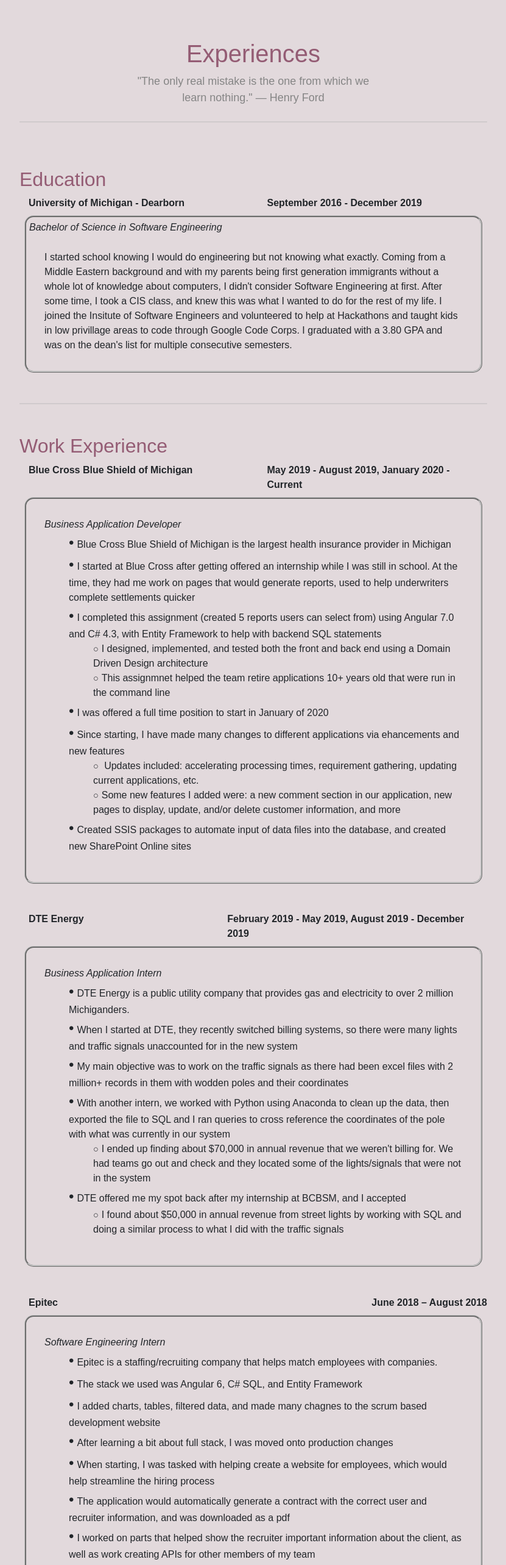
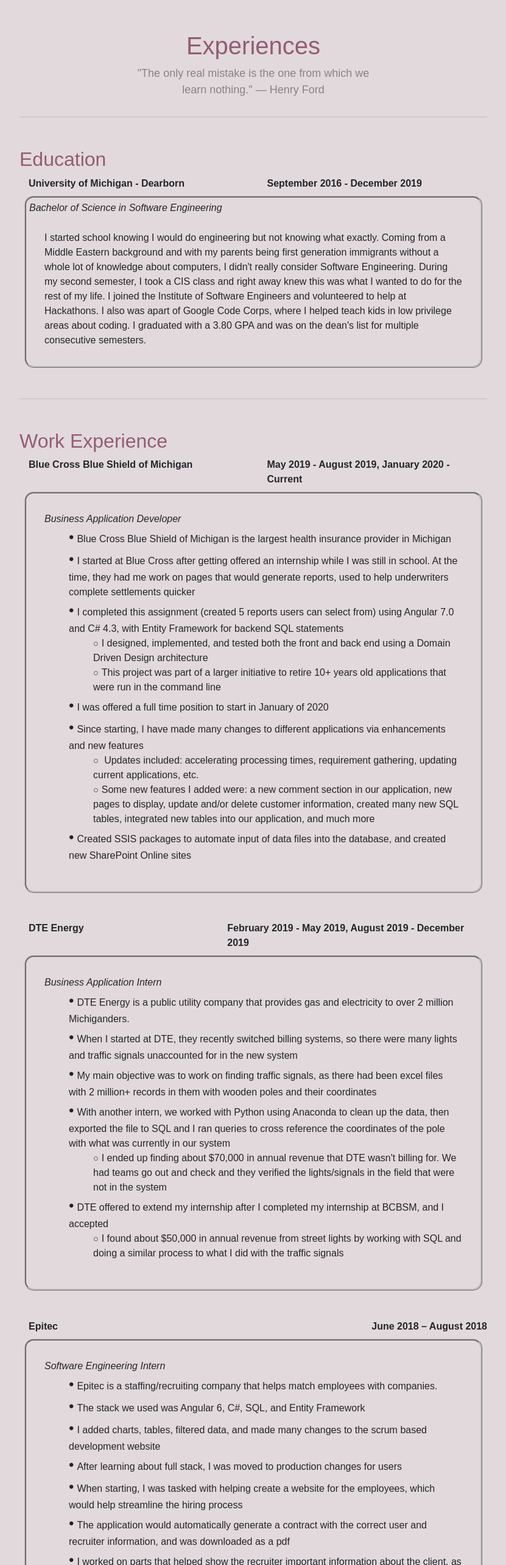
Before and after one commit to yjeafar/yjeafar.github.io, a React (Create React App) app: page /experiences in a window 1280 px wide. Shown: the top 2566 px of the page at 61% size, without its empty margins (224-1055 px from the left). Built offline with nearby package versions, Linux system fonts and the light colour scheme.

Commit message:
Fixed some spelling and styling
Reworded some things and fixed spelling for others

```diff
--- a/src/App.css
+++ b/src/App.css
@@ -19,8 +19,8 @@
   color: silver;
   background-color: silver;
   height: 1px;
-  margin-top: 25px;
-  margin-bottom: 50px;
+  margin-top: 30px;
+  margin-bottom: 25px;
   opacity: 0.4;
   width: 100%;
 }
@@ -51,5 +51,5 @@
   width: 80%;
   max-width: 1280px;
   min-width: 280px;
-  padding: 5% 10%;
+  padding: 4% 10%;
 }
--- a/src/js/experiences.js
+++ b/src/js/experiences.js
@@ -54,10 +54,10 @@
             </Row>
             <div className="experienceContainer" >
               I started school knowing I would do engineering but not knowing what exactly. Coming from a Middle Eastern background and with my
-              parents being first generation immigrants without a whole lot of knowledge about computers, I didn't consider Software Engineering
-              at first. After some time, I took a CIS class, and knew this was what I wanted to do for the rest of my life. I joined the Insitute
-              of Software Engineers and volunteered to help at Hackathons and taught kids in low privillage areas to code through Google Code Corps.
-              I graduated with a 3.80 GPA and was on the dean's list for multiple consecutive semesters.
+              parents being first generation immigrants without a whole lot of knowledge about computers, I didn't really consider Software Engineering.
+              During my second semester, I took a CIS class and right away knew this was what I wanted to do for the rest of my life. I joined the Institute
+              of Software Engineers and volunteered to help at Hackathons. I also was apart of Google Code Corps, where I helped teach kids in low privilege
+              areas about coding. I graduated with a 3.80 GPA and was on the dean's list for multiple consecutive semesters.
             </div>
           </Box>
           <hr className='horizontalLine' style={{ marginBottom: 25, marginTop: 50 }} />
@@ -95,13 +95,13 @@
                       reports, used to help underwriters complete settlements quicker
                   </li>
                     <li>
-                      I completed this assignment (created 5 reports users can select from) using Angular 7.0 and C# 4.3, with Entity Framework to help with backend SQL statements
+                      I completed this assignment (created 5 reports users can select from) using Angular 7.0 and C# 4.3, with Entity Framework for backend SQL statements
                     <ul>
                         <li>
                           I designed, implemented, and tested both the front and back end using a Domain Driven Design architecture
                   </li>
                         <li>
-                          This assignmnet helped the team retire applications 10+ years old that were run in the command line
+                          This project was part of a larger initiative to retire 10+ years old applications that were run in the command line
                   </li>
                       </ul>
                     </li>
@@ -109,12 +109,12 @@
                       I was offered a full time position to start in January of 2020
                   </li>
                     <li>
-                      Since starting, I have made many changes to different applications via ehancements and new features
+                      Since starting, I have made many changes to different applications via enhancements and new features
                     <ul>
                         <li> Updates included: accelerating processing times, requirement gathering, updating current applications, etc.</li>
                         <li>
-                          Some new features I added were: a new comment section in our application, new pages to display, update, and/or delete customer information,
-                          and more
+                          Some new features I added were: a new comment section in our application, new pages to display, update and/or delete customer information,
+                          created many new SQL tables, integrated new tables into our application, and much more
                       </li>
                       </ul>
                     </li>
@@ -154,21 +154,21 @@
                       unaccounted for in the new system
                   </li>
                     <li>
-                      My main objective was to work on the traffic signals as there had been excel files with 2 million+ records in them with
-                      wodden poles and their coordinates
+                      My main objective was to work on finding traffic signals, as there had been excel files with 2 million+ records in them with
+                      wooden poles and their coordinates
                   </li>
                     <li>
                       With another intern, we worked with Python using Anaconda to clean up the data, then exported the file to SQL and I ran
                       queries to cross reference the coordinates of the pole with what was currently in our system
                     <ul>
                         <li>
-                          I ended up finding about $70,000 in annual revenue that we weren't billing for. We had teams go out and check
-                          and they located some of the lights/signals that were not in the system
+                          I ended up finding about $70,000 in annual revenue that DTE wasn't billing for. We had teams go out and check
+                          and they verified the lights/signals in the field that were not in the system
                       </li>
                       </ul>
                     </li>
                     <li>
-                      DTE offered me my spot back after my internship at BCBSM, and I accepted
+                      DTE offered to extend my internship after I completed my internship at BCBSM, and I accepted
                     <ul>
                         <li>
                           I found about $50,000 in annual revenue from street lights by working with SQL and doing a similar process to what I did with the traffic signals
@@ -204,22 +204,22 @@
                       Epitec is a staffing/recruiting company that helps match employees with companies.
                   </li>
                   <li>
-                      The stack we used was Angular 6, C# SQL, and Entity Framework
+                      The stack we used was Angular 6, C#, SQL, and Entity Framework
                 </li>
                     <li>
-                      I added charts, tables, filtered data, and made many chagnes to the scrum based development website
+                      I added charts, tables, filtered data, and made many changes to the scrum based development website
                  </li>
                     <li>
-                      After learning a bit about full stack, I was moved onto production changes
+                      After learning about full stack, I was moved to production changes for users
                   </li>
                     <li>
-                      When starting, I was tasked with helping create a website for employees, which would help streamline the hiring process
+                      When starting, I was tasked with helping create a website for the employees, which would help streamline the hiring process
                   </li>
                     <li>
                       The application would automatically generate a contract with the correct user and recruiter information, and was downloaded as a pdf
                  </li>
                     <li>
-                      I worked on parts that helped show the recruiter important information about the client, as well as work creating APIs for other
+                      I worked on parts that helped show the recruiter important information about the client, as well as worked on creating APIs for other
                       members of my team
                   </li>
                     <li>
--- a/src/js/projects/onlineResume.js
+++ b/src/js/projects/onlineResume.js
@@ -14,8 +14,8 @@
       <p>
         This application that you are currently viewing was brainstormed and created by me. Of course, I went through many different designs before finally settling on
         one that I was happy with. I completed this project from scratch using React, with EmailJs for the email section in the contact me form, Material UI
-        to make it look pretty, and boostrap for fluidity. I hope you like it, if you have any questions, comments, or recommendations, please leave me a message below! I'm
-        always happy to hear feedback and to continuously improve! <span role="img" aria-label="Smiling Emoji">😄</span>
+        to make it look pretty, and Bootstrap for fluidity. I hope you like it, and if you have any questions, comments, or recommendations, please leave me a message below! I'm
+        always happy to hear feedback and continuously improve! <span role="img" aria-label="Smiling Emoji">😄</span>
       </p>
     </Box>
     </div>
--- a/src/js/projects/urlShortener.js
+++ b/src/js/projects/urlShortener.js
@@ -12,9 +12,9 @@
       </h2>
       <Box m={1} className="projectBorder">
         <p>
-          This project was a small website that works like bitly. I created the project from scratch using VueJs 3.0, NodeJS (Express), and MongoDB.
+          This project was a small website that works like Bitly. I created the project from scratch using VueJs 3.0, NodeJS (Express), and MongoDB.
           I used a library named nanoid to create the unique id for each url and the mongoose package to connect and store the data in the database, which was done in
-          Atlas. The user can copy and go to the url that is shortened via the domain name I have. The project is avaliable on my GitHub page and
+          Atlas. The user can copy and go to the url that is shortened via the domain name I have. The project is available on my GitHub page and
           will be hosted on my server soon.
         </p>
       </Box>
```
Also changed, not shown: src/js/about-me.js (+4 -4 lines), src/js/contact-me.js (+4 -4 lines), src/js/projects/basketballCoach.js (+5 -4 lines), src/js/projects/homeServer.js (+5 -4 lines), 1 other file (tests, documents, lock files or other folders).
